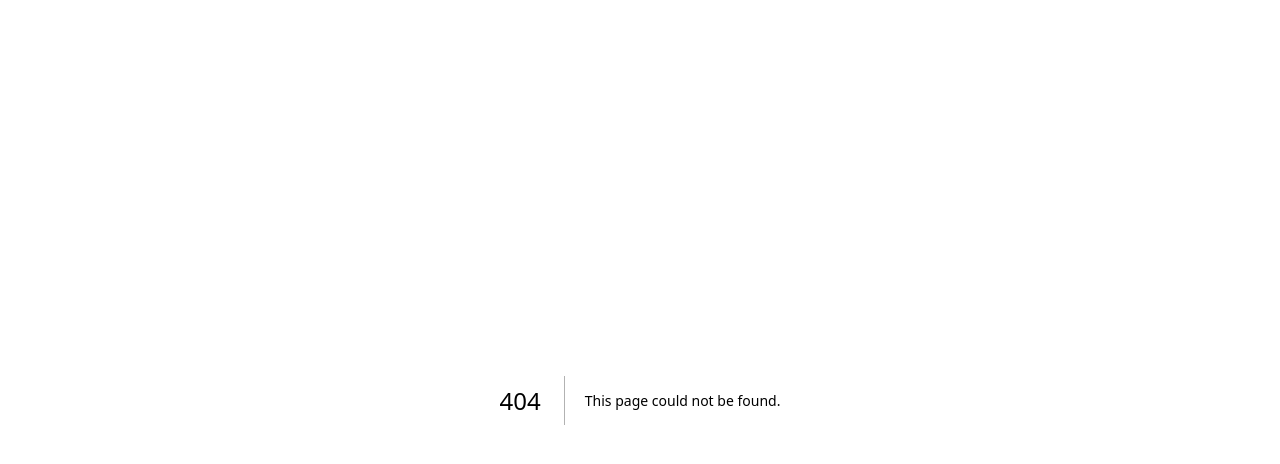
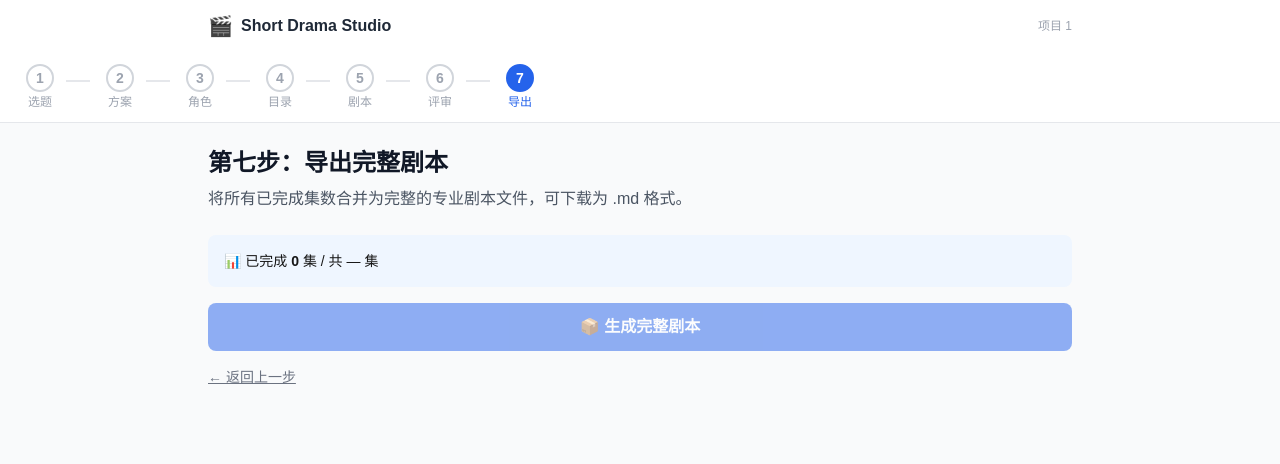
Before and after one commit to feng1201/video_agent, a Next.js app: page /project/1/export in a window 1280 px wide. Before the commit this address had no page. Shown: the top 464 px of the page. Built offline with nearby package versions, Linux system fonts and the light colour scheme; no server answers.

Commit message:
feat: /export page, download API, /review with radar chart

```diff
--- /dev/null
+++ b/app/api/project/[projectId]/download/route.ts
@@ -0,0 +1,35 @@
+import { NextResponse } from 'next/server'
+import { projectExists, readState, listEpisodes } from '@/lib/state'
+import fs from 'fs/promises'
+import path from 'path'
+
+export async function GET(
+  _req: Request,
+  { params }: { params: { projectId: string } }
+): Promise<Response> {
+  const { projectId } = params
+  if (!(await projectExists(projectId))) {
+    return NextResponse.json({ error: 'Not found' }, { status: 404 })
+  }
+
+  const state = await readState(projectId)
+  const title = state.dramaTitle || '未命名短剧'
+  const exportDir = path.join(process.cwd(), 'data', 'projects', projectId, 'export')
+
+  try {
+    const files = await fs.readdir(exportDir)
+    const mdFile = files.find(f => f.endsWith('.md'))
+    if (!mdFile) {
+      return NextResponse.json({ error: 'Export not yet generated' }, { status: 404 })
+    }
+    const content = await fs.readFile(path.join(exportDir, mdFile), 'utf-8')
+    return new Response(content, {
+      headers: {
+        'Content-Type': 'text/markdown; charset=utf-8',
+        'Content-Disposition': `attachment; filename*=UTF-8''${encodeURIComponent(mdFile)}`,
+      },
+    })
+  } catch {
+    return NextResponse.json({ error: 'Export file not found' }, { status: 404 })
+  }
+}
--- /dev/null
+++ b/app/project/[projectId]/export/page.tsx
@@ -0,0 +1,95 @@
+'use client'
+import { useState, useEffect } from 'react'
+import StepLayout from '@/components/StepLayout'
+import StreamingText from '@/components/StreamingText'
+import { streamFromAPI } from '@/lib/useSSE'
+
+export default function ExportPage({ params }: { params: { projectId: string } }) {
+  const { projectId } = params
+  const [state, setState] = useState<{ completedSteps: string[]; completedEpisodes: number[]; totalEpisodes: number } | null>(null)
+  const [streaming, setStreaming] = useState('')
+  const [isStreaming, setIsStreaming] = useState(false)
+  const [exportFile, setExportFile] = useState('')
+
+  useEffect(() => {
+    fetch(`/api/project/${projectId}/state`).then(r => r.json()).then(setState)
+  }, [projectId])
+
+  async function handleExport() {
+    setIsStreaming(true)
+    setStreaming('')
+    try {
+      const res = await fetch(`/api/project/${projectId}/export`, {
+        method: 'POST', headers: { 'Content-Type': 'application/json' }, body: '{}'
+      })
+      const reader = res.body!.getReader()
+      const decoder = new TextDecoder()
+      while (true) {
+        const { done, value } = await reader.read()
+        if (done) break
+        for (const line of decoder.decode(value).split('\n')) {
+          if (!line.startsWith('data: ')) continue
+          try {
+            const json = JSON.parse(line.slice(6))
+            if (json.type === 'chunk') setStreaming(prev => prev + json.content)
+            if (json.type === 'saved' && json.fileSaved) setExportFile(json.fileSaved)
+            if (json.type === 'done') setIsStreaming(false)
+            if (json.type === 'error') { setIsStreaming(false); alert(json.message) }
+          } catch {}
+        }
+      }
+    } catch {
+      setIsStreaming(false)
+      alert('导出失败，请重试')
+    }
+  }
+
+  async function handleDownload() {
+    try {
+      const res = await fetch(`/api/project/${projectId}/download`)
+      if (!res.ok) { alert('下载失败，请先生成导出文件'); return }
+      const blob = await res.blob()
+      const url = URL.createObjectURL(blob)
+      const a = document.createElement('a')
+      a.href = url
+      a.download = exportFile.split('/').pop() ?? 'script.md'
+      document.body.appendChild(a)
+      a.click()
+      document.body.removeChild(a)
+      URL.revokeObjectURL(url)
+    } catch {
+      alert('下载失败')
+    }
+  }
+
+  return (
+    <StepLayout projectId={projectId} currentStep="export" completedSteps={state?.completedSteps ?? []}
+      title="第七步：导出完整剧本" prevStep="review"
+      description="将所有已完成集数合并为完整的专业剧本文件，可下载为 .md 格式。">
+      <div className="space-y-4">
+        <div className="bg-blue-50 rounded-lg p-4 text-sm">
+          📊 已完成 <strong>{state?.completedEpisodes?.length ?? 0}</strong> 集 / 共 {state?.totalEpisodes ?? '—'} 集
+        </div>
+        <StreamingText content={streaming} isStreaming={isStreaming} />
+        <div className="flex gap-3">
+          <button onClick={handleExport} disabled={isStreaming || (state?.completedEpisodes?.length ?? 0) === 0}
+            className="flex-1 bg-blue-600 text-white py-3 rounded-lg font-bold disabled:opacity-50">
+            {isStreaming ? '📦 正在整合...' : '📦 生成完整剧本'}
+          </button>
+          {exportFile && (
+            <button onClick={handleDownload}
+              className="flex-1 bg-green-600 text-white py-3 rounded-lg font-bold">
+              ⬇️ 下载 .md 文件
+            </button>
+          )}
+        </div>
+        {exportFile && (
+          <div className="bg-green-50 border border-green-200 rounded-lg p-4 text-center">
+            <p className="font-bold text-green-800 mb-1">🎉 恭喜完成创作！</p>
+            <p className="text-sm text-gray-600">项目ID：<strong>{projectId}</strong>（请保存，用于下次恢复）</p>
+          </div>
+        )}
+      </div>
+    </StepLayout>
+  )
+}
```
